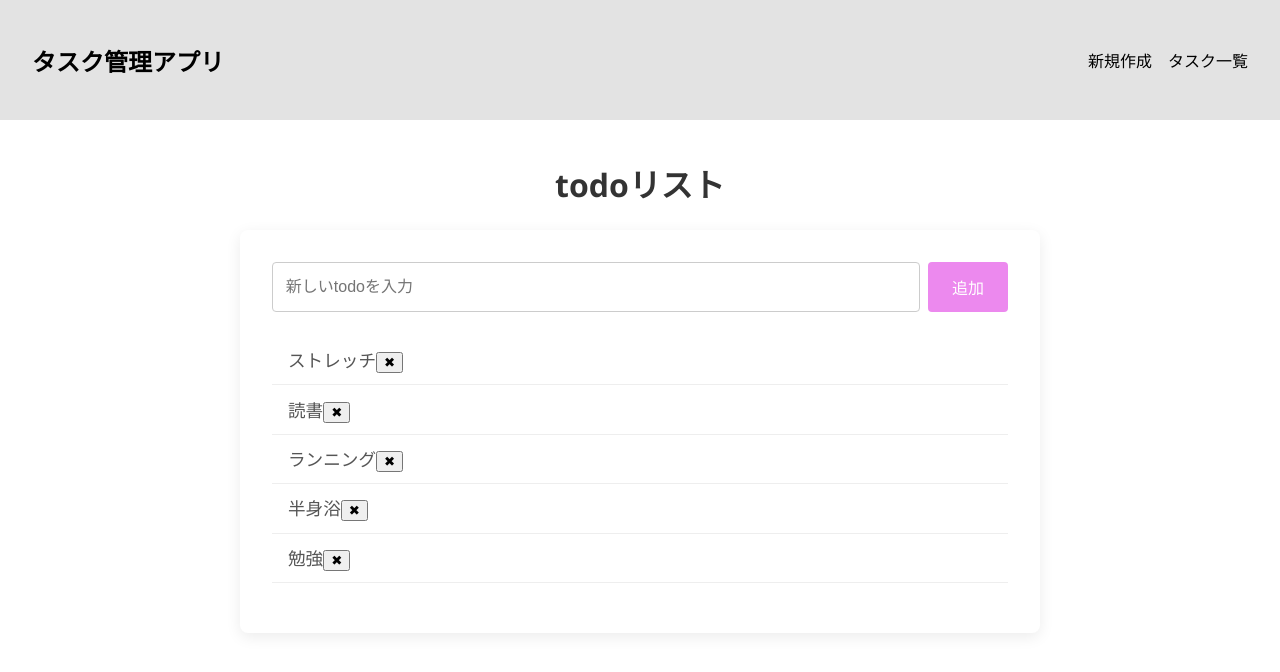
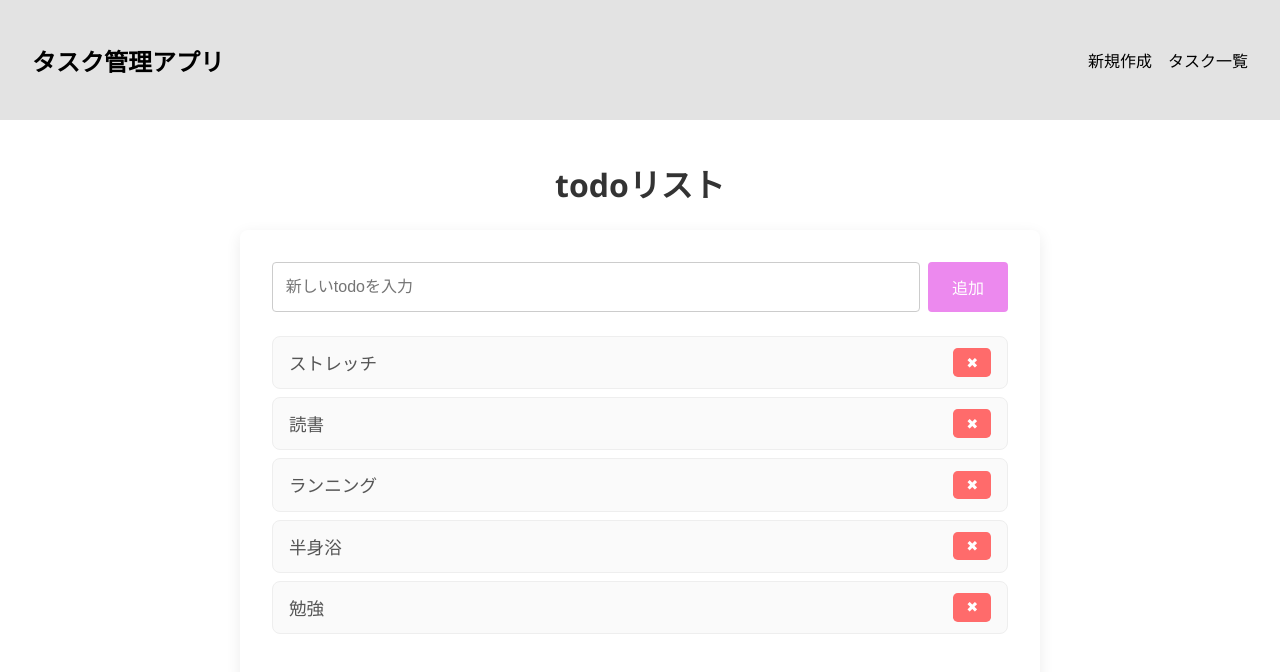
Before and after one commit to kobakaho/react-todo-app, a React (Vite) app: page /todo in a window 1280 px wide. Shown: the top 672 px of the page. Built offline with nearby package versions, Linux system fonts and the light colour scheme.

Commit message:
スタイル適用

```diff
--- a/src/features/tasks/styles/todo.module.css
+++ b/src/features/tasks/styles/todo.module.css
@@ -58,3 +58,30 @@ h1 {
   padding: 0.7rem 1rem;
   border-bottom: 1px solid #eee;
 }
+
+.todoItem {
+  display: flex;
+  justify-content: space-between;
+  align-items: center;
+  padding: 0.7rem 1rem;
+  margin-bottom: 0.5rem;
+  background-color: #fafafa;
+  border: 1px solid #eee;
+  border-radius: 0.5rem;
+  transition: background-color 0.2s ease;
+}
+
+.deleteButton {
+  background: #ff6b6b;
+  border: none;
+  color: white;
+  font-size: 0.9rem;
+  padding: 0.4rem 0.8rem;
+  border-radius: 0.3rem;
+  cursor: pointer;
+  transition: background 0.2s ease;
+}
+
+.deleteButton:hover {
+  background: #e63946;
+}
```
